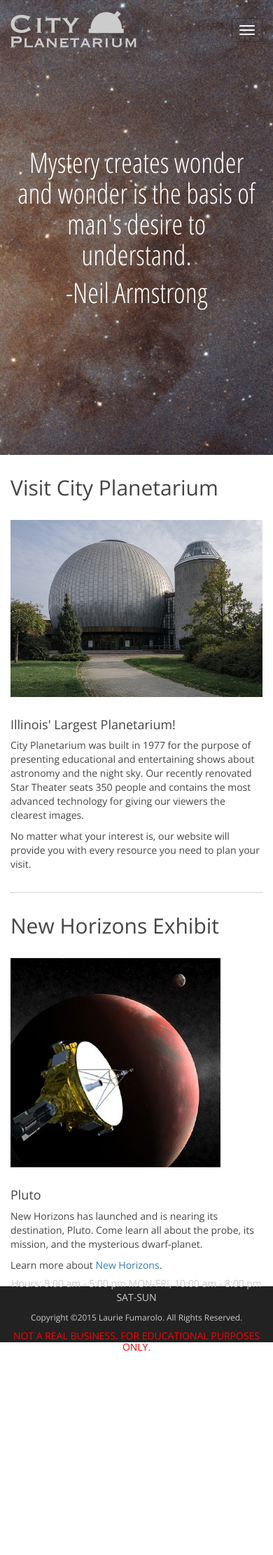
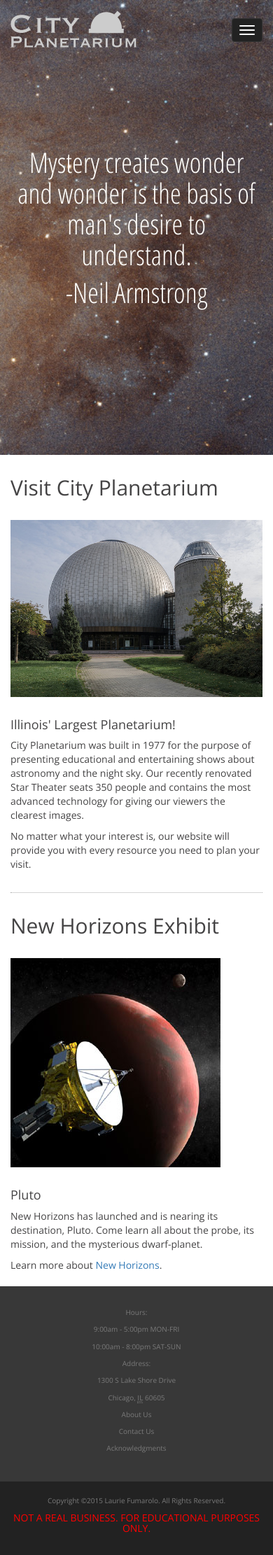
Before and after one commit to lauriefumarolo/cityplanetarium, a PHP site: page /index.php in a window 390 px wide. Shown: the whole page at 70% size. Before the commit the page ends 1931 px from the top, so only its background shows below. Run offline with PHP 8.4, Linux system fonts and the light colour scheme.

Commit message:
Fixing an issue where the hamburger menu button was transparent. Adding more content to the footer (moving from the main navigation).

```diff
--- a/publish/css/styles.css
+++ b/publish/css/styles.css
@@ -32,7 +32,7 @@ h2 {
 }
 
 .content-container {
-	padding-bottom: 90px;
+	padding-bottom: 230px;
 }
 
 /* Navbar Styles - need a taller navbar because of logo */
@@ -54,6 +54,7 @@ h2 {
 .navbar-toggle {
 	margin-top: 26px;
 	margin-bottom: 26px;
+	background-color: #222; /* Dark Grey */
 }
 
 .navbar-nav li a {
@@ -164,21 +165,33 @@ footer {
 	position: absolute;
 	bottom: 0;
 	width: 100%;
-	height: 80px;
-	background: #222; /* Dark Grey */
-	color: #CCC; /* Light Grey */
+	height: 221px;
+	background: #383838; /* Dark Grey */
+	color: #7A7A7A; /* Light Grey */
 }
 
-/* Center the footer text vertically */
-footer div {
-	position: absolute;
-	top: 50%;
-	transform: translateY(-50%);
-	width: 100%;
+.upper-footer {
+	padding-top: 30px;
+	padding-bottom: 30px;
 }
 
-footer p {
-	margin-top: 10px;
+.lower-footer {
+	padding-top: 20px;
+	padding-bottom: 20px;
+	background: #222; /* Dark Grey */
+}
+
+.small {
+	font-size: 10px;
+}
+
+footer a {
+	color: #7A7A7A; /* Light Grey */
+}
+
+footer a:hover, footer a:active {
+	color: #CCC; /* Light Grey */
+	text-decoration: none;
 }
 
 .text-danger {
@@ -189,8 +202,31 @@ footer p {
 
 @media (max-width: 767px) {
 	/* Adjust navbar item height now that the items are no longer in the navbar */
+
 	.navbar-nav li a {
 		height: 70px;
 		line-height: 70px;
 	}
+
+	/* Adjust footer height */
+
+	.content-container {
+		padding-bottom: 370px;
+	}
+
+	footer {
+		height: 365px;
+	}
 }
+
+@media (max-width: 426px) {
+	/* Adjust footer height */
+
+	.content-container {
+		padding-bottom: 390px;
+	}
+
+	footer {
+		height: 380px;
+	}
+}
--- a/publish/footer.php
+++ b/publish/footer.php
@@ -1,5 +1,25 @@
 <div class="container-fluid text-center">
-	<p>Hours: 9:00 am - 5:00 pm MON-FRI, 10:00 am - 8:00 pm SAT-SUN</p>
-	<p class="small">Copyright &copy;2015 Laurie Fumarolo. All Rights Reserved.</p>
-	<h5 class="text-danger">NOT A REAL BUSINESS. FOR EDUCATIONAL PURPOSES ONLY.</h5>
+	<div class="row upper-footer">
+		<div class="col-sm-4">
+			<p class="small">Hours:</p>
+			<p class="small">9:00am - 5:00pm MON-FRI</p>
+			<p class="small">10:00am - 8:00pm SAT-SUN</p>
+		</div>
+		<div class="col-sm-4">
+			<p class="small">Address:</p>
+			<p class="small">1300 S Lake Shore Drive</p>
+			<p class="small">Chicago, <abbr title="Illinois">IL</abbr> 60605</p>
+		</div>
+		<div class="col-sm-4">
+			<p class="small"><a href="about_us.php">About Us</a></p>
+			<p class="small"><a href="contact_us.php">Contact Us</a></p>
+			<p class="small"><a href="#">Acknowledgments</a></p>
+		</div>
+	</div>
+	<div class="row lower-footer">
+		<div class="col-sm-12">
+			<p class="small">Copyright &copy;2015 Laurie Fumarolo. All Rights Reserved.</p>
+			<h5 class="text-danger">NOT A REAL BUSINESS. FOR EDUCATIONAL PURPOSES ONLY.</h5>
+		</div>
+	</div>
 </div>
--- a/publish/header.php
+++ b/publish/header.php
@@ -16,12 +16,10 @@
 		</div>
 		<div class="collapse navbar-collapse" id="main-nav">
 			<ul class="nav navbar-nav navbar-right">
-				<li><a href="about_us.php">About Us</a></li>
 				<li><a href="tickets.php">Buy Tickets</a></li>
 				<li><a href="exhibits.php">Exhibits</a></li>
 				<li><a href="shows.php">Shows</a></li>
 				<li><a href="stargazers_club.php">Stargazer's Club</a></li>
-				<li><a href="contact_us.php">Contact Us</a></li>
 			</ul>
 		</div>
 	</div>
```
